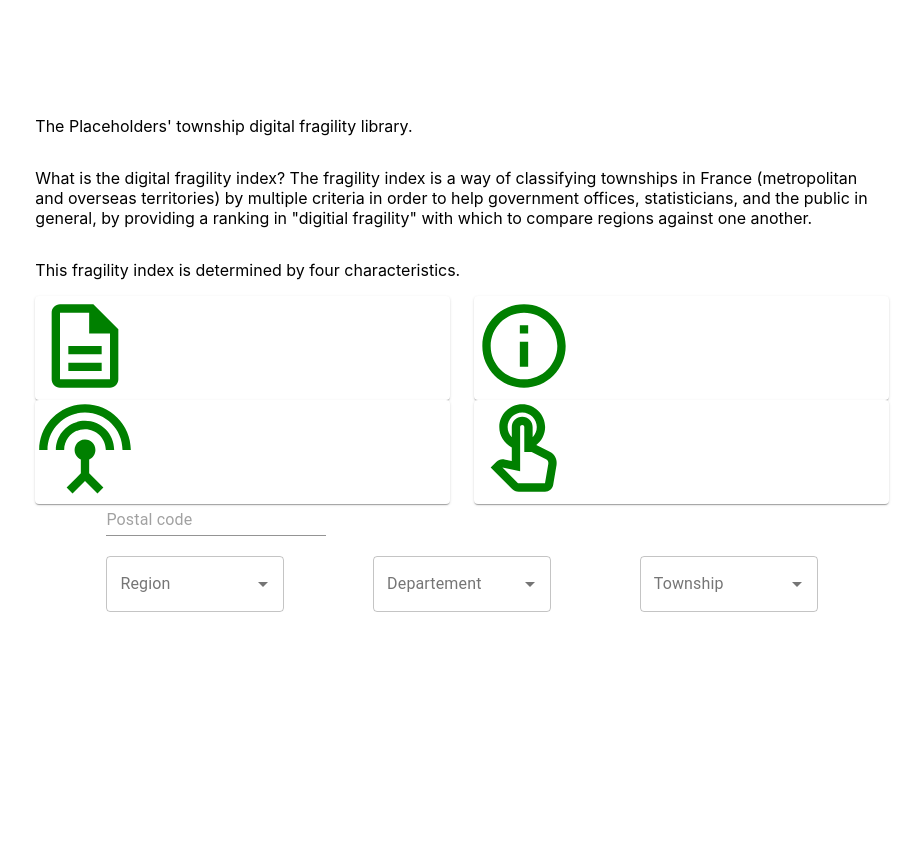
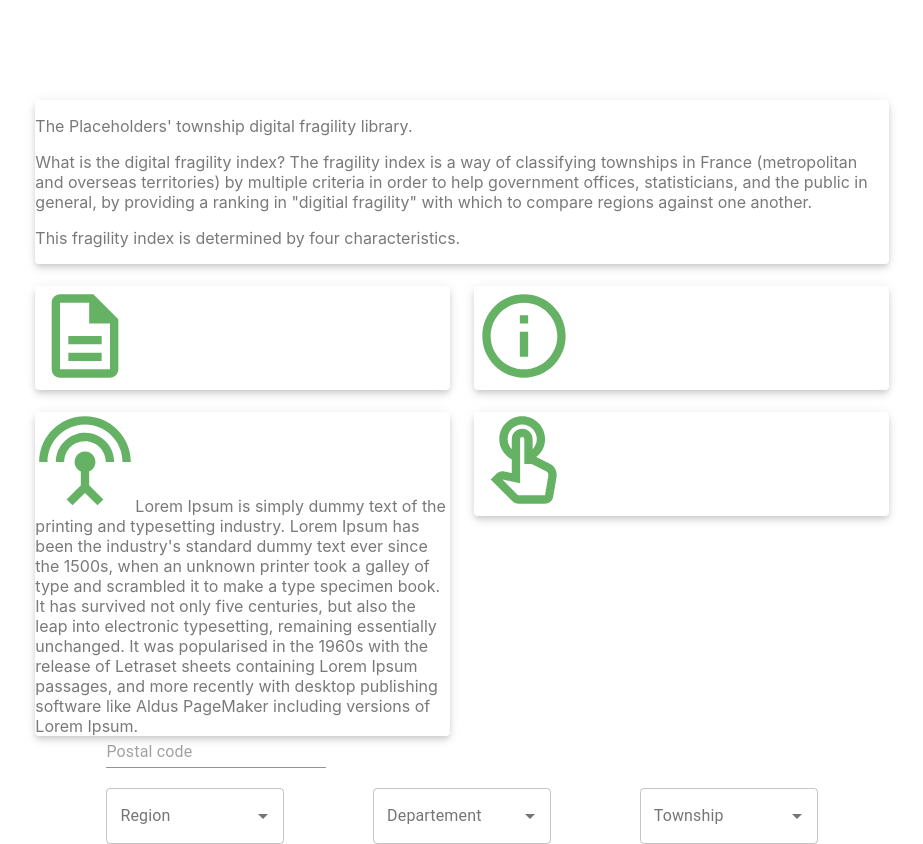
Before and after one commit to Allexio/D4G_Placeholders, a React (Create React App) app in the folder front/: page / in a window 1280 px wide. Shown: the whole page, without its empty margins (178-1101 px from the left). Before the commit the page ends 800 px from the top, so only its background shows below. Built offline with nearby package versions, Linux system fonts and the light colour scheme.

Commit message:
Added paper to front removed logo.svg

```diff
--- a/front/package.json
+++ b/front/package.json
@@ -4,8 +4,8 @@
   "private": true,
   "dependencies": {
     "@material-ui/core": "^4.11.0",
+    "@material-ui/icons": "^4.9.1",
     "@material-ui/lab": "^4.0.0-alpha.56",
-    "@material-ui/icons": "^4.9.1",
     "@testing-library/jest-dom": "^5.11.4",
     "@testing-library/react": "^11.1.0",
     "@testing-library/user-event": "^12.1.10",
--- a/front/src/App.js
+++ b/front/src/App.js
@@ -13,10 +13,12 @@
 } from '@material-ui/icons';
 
 function App() {
+  const globalOpacity = 0.60;
   return (
+    <Grid container item xs={12} style={{justifyContent: 'center', marginTop: '100px'}}>
 
-    <Grid container item xs={12} style={{justifyContent: 'center', marginTop: '100px'}}>
       <Grid container item xs={8}>
+        <Paper elevation={5} style= {{opacity: globalOpacity}}>
           <p>The Placeholders' township digital fragility library.</p>
           <p>What is the digital fragility index?
             The fragility index is a way of classifying townships in France (metropolitan and overseas territories) by multiple criteria in order to help government offices, statisticians, and the public in general, by providing a ranking in "digitial fragility" with which to compare regions against one another.
@@ -24,26 +26,28 @@
           <p>
             This fragility index is determined by four characteristics.
           </p>
-        <Grid container spacing={3}>
+        </Paper>
+        <Grid container spacing={3} style={{marginTop: '10px', opacity: globalOpacity}}>
           <Grid item xs>
-            <Paper>
+            <Paper elevation={5}>
               <DescriptionOutlined style={{ color: "green", fontSize: 100 }} />
             </Paper>
           </Grid>
           <Grid item xs>
-            <Paper>
+            <Paper elevation={5}>
               <InfoOutlined style={{ color: "green", fontSize: 100 }} />
             </Paper>
           </Grid>
         </Grid>
-        <Grid container spacing={3}>
+        <Grid container spacing={3} style={{marginTop: '10px', opacity: globalOpacity}}>
           <Grid item xs>
-            <Paper>
+            <Paper elevation={5}>
               <SettingsInputAntennaOutlined style={{ color: "green", fontSize: 100 }} />
+              Lorem Ipsum is simply dummy text of the printing and typesetting industry. Lorem Ipsum has been the industry's standard dummy text ever since the 1500s, when an unknown printer took a galley of type and scrambled it to make a type specimen book. It has survived not only five centuries, but also the leap into electronic typesetting, remaining essentially unchanged. It was popularised in the 1960s with the release of Letraset sheets containing Lorem Ipsum passages, and more recently with desktop publishing software like Aldus PageMaker including versions of Lorem Ipsum.
             </Paper>
           </Grid>
           <Grid item xs>
-            <Paper>
+            <Paper elevation={5}>
               <TouchAppOutlined style={{ color: "green", fontSize: 100 }} />
             </Paper>
           </Grid>
```
Also changed, not shown: front/src/logo.svg (deleted). Lines whose indentation alone changed are shown as unchanged.
